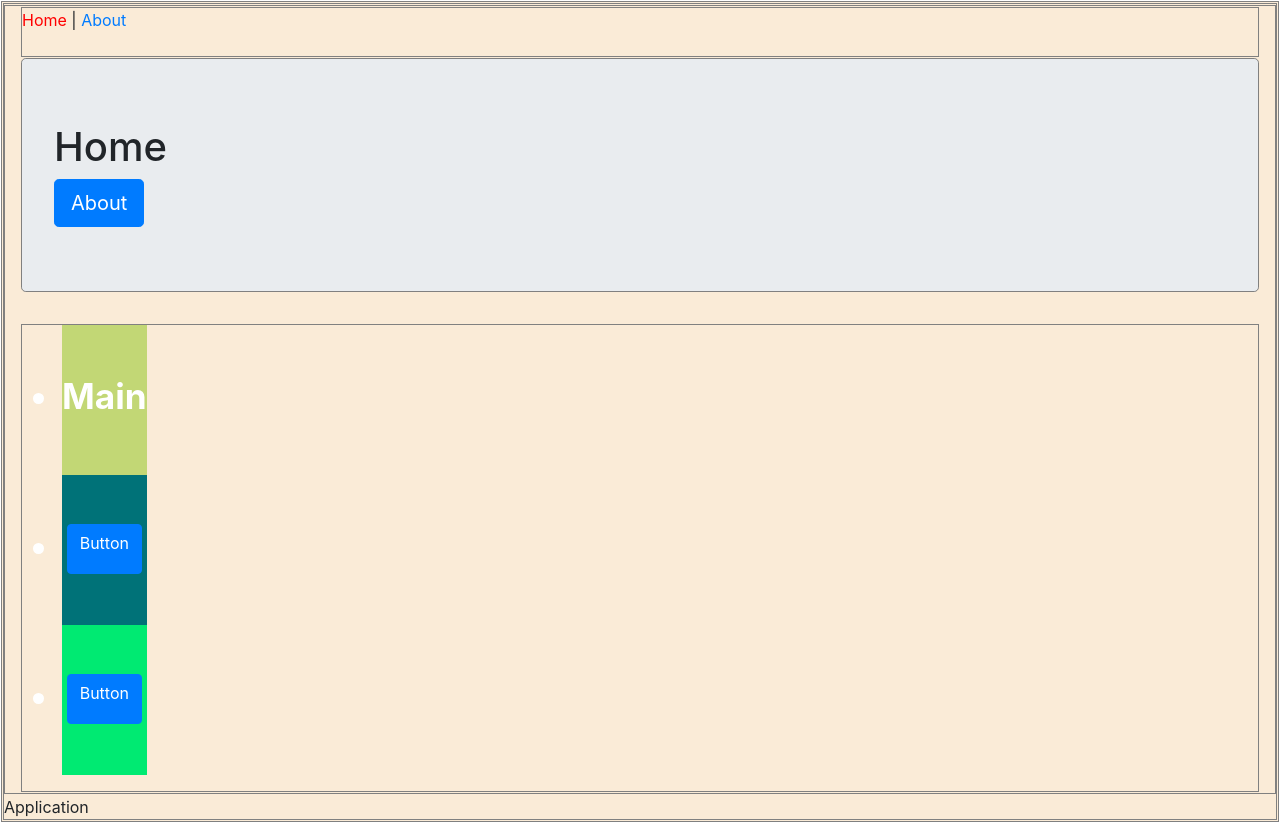
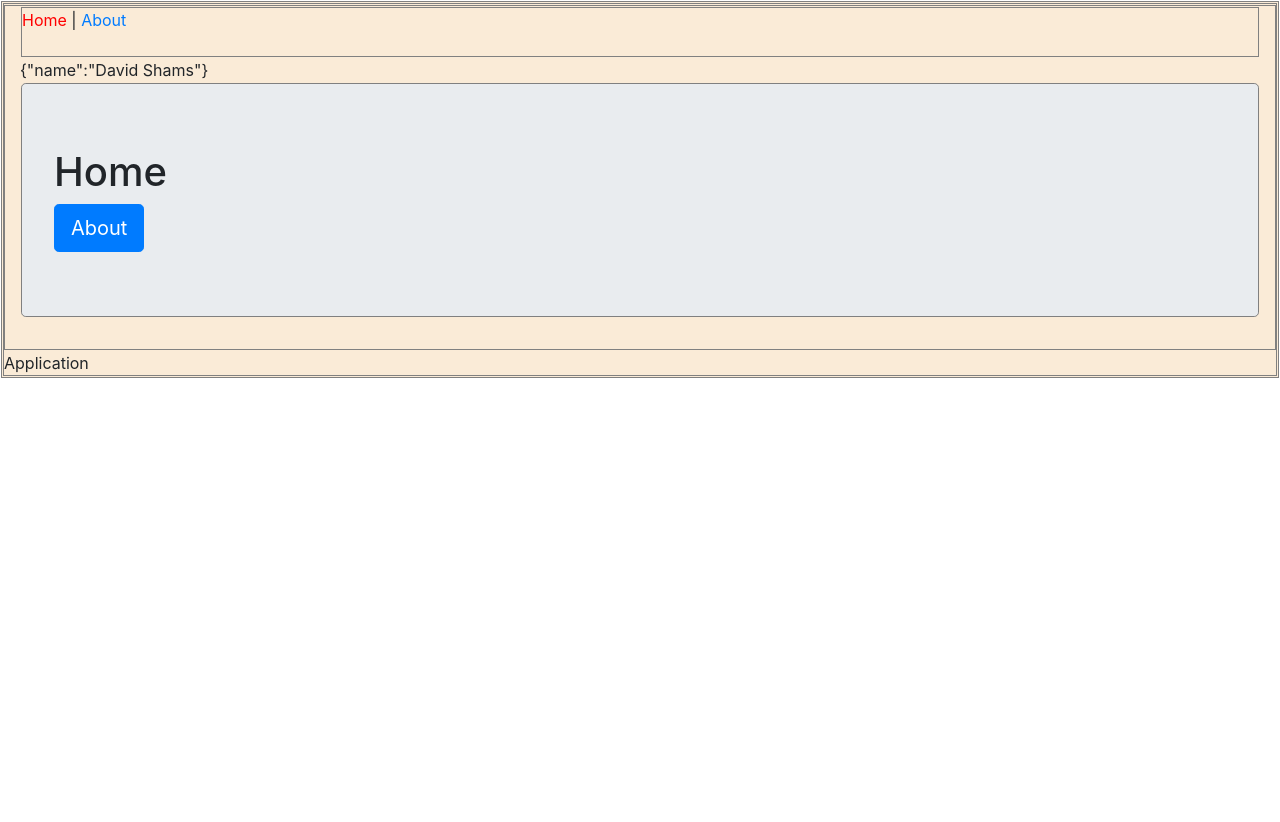
Before and after one commit to bob-smith-compass/building-application-with-redux, a React app: page / in a window 1280 px wide. After the commit the page ends 801 px from the top, so only its background shows below. Built offline with nearby package versions, Linux system fonts and the light colour scheme.

Commit message:
state must be immutible in Redux

```diff
--- a/src/App.js
+++ b/src/App.js
@@ -1,16 +1,27 @@
 import React from 'react'
-import {Route} from 'react-router-dom'
+import { Route, Switch } from 'react-router-dom'
 import Home from './components/home/Home';
 import About from './components/about/About';
 import Header from './components/common/Header';
+import PageNotFound from './components/notfound/PageNotFound';
+
+/**
+ * State - simple
+ */
+let s = {name: 'David'}
+let newState = Object.assign({}, s, {name: 'David Shams'})
 
 export default function App() {
     return (
         <div>
             <div className="container-fluid">
                 <Header />
-                <Route exact path="/" component={Home} />
-                <Route exact about="/" component={About} />
+                {JSON.stringify(newState)}
+                <Switch>
+                    <Route exact path="/" component={Home} />
+                    <Route exact about="/about" component={About} />
+                    <Route exact about="/about" component={PageNotFound} />
+                </Switch>
             </div>
             Application
         </div>
--- a/src/components/about/About.js
+++ b/src/components/about/About.js
@@ -5,9 +5,9 @@ export default function About() {
     return (
         <div className="about">
             <ul>
-                <li>Main</li>
-                <li><div className="btn btn-primary">Button</div></li>
-                <li><div className="btn btn-primary">Button</div></li>
+                <li className="item">Main</li>
+                <li className="item"><span className="btn btn-primary">Button</span></li>
+                <li className="item"><span className="btn btn-primary">Button</span></li>
             </ul>
         </div>
     )
--- a/src/components/about/about.css
+++ b/src/components/about/about.css
@@ -1,9 +1,21 @@
 .about {
-    display: flex
+    display: flex;
+    /* flex-direction:row; */
+    /* flex-direction: column-reverse; */
+    flex-direction: row-reverse;
 }
 .item {
     flex-grow: 1
 }
-.item:first-child {
-    flex-grow: 80%;
+ul li.item:first-child {
+    flex-grow: 5;
+    border: solid 1px green;
 }
+ul li.item:nth-child(2) {
+    flex-grow: 1;
+    border: solid 1px red;
+}
+ul li.item:nth-child(3) {
+    flex-grow: 1;
+    border: solid 1px blue;
+}
--- /dev/null
+++ b/src/components/notfound/PageNotFound.js
@@ -0,0 +1,11 @@
+import React, { Component } from 'react'
+
+export default class PageNotFound extends Component {
+    render() {
+        return (
+            <div>
+                <h3 className="warning">Page Not Found 404</h3>
+            </div>
+        )
+    }
+}
```
